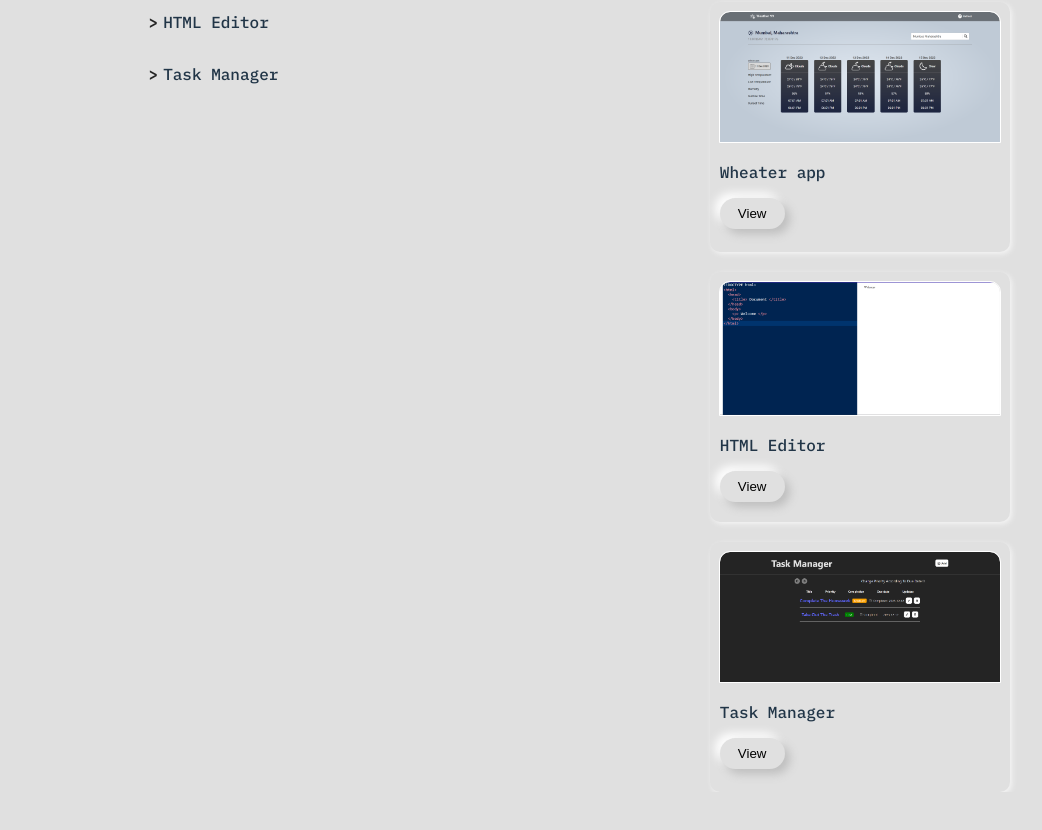
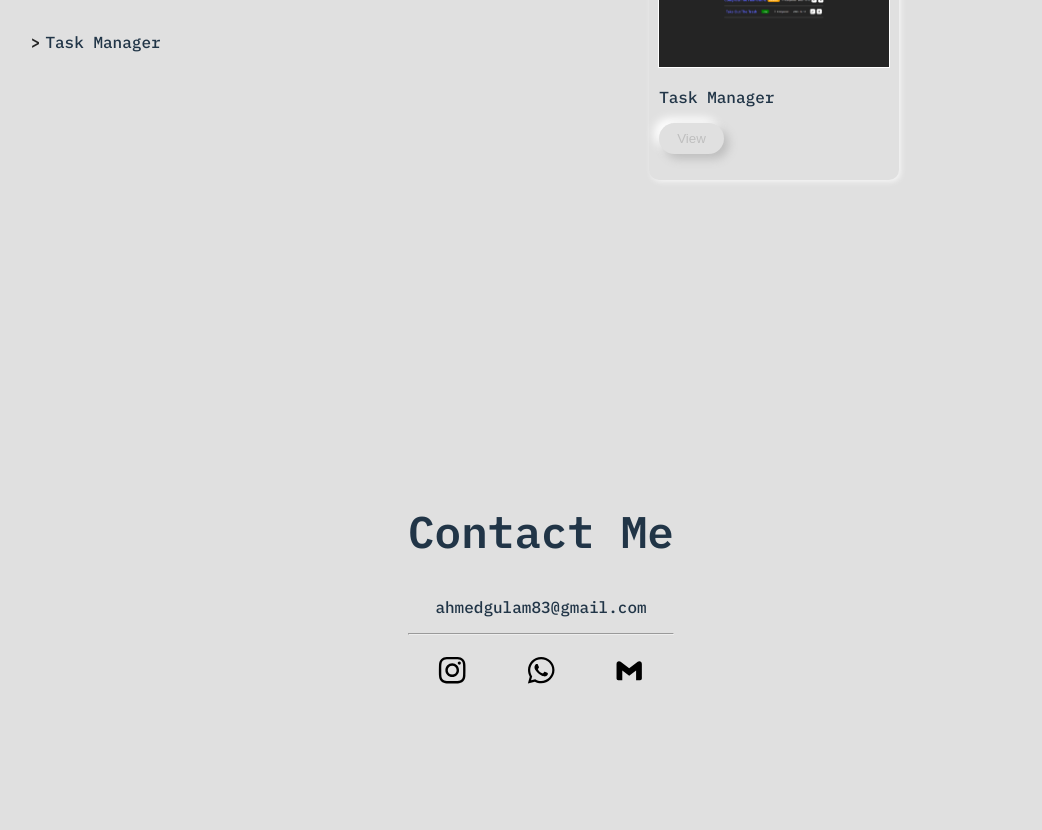
Before and after one commit to GulamAhmad-HiPER/portfolio, a React (Vite) app: page / in a window 1280 px wide. Shown: the part 1900-2730 px from the top of the page, without its empty margins (99-1141 px from the left). Before the commit the page ends 2692 px from the top, so only its background shows below. Built offline with nearby package versions, Linux system fonts and the light colour scheme.

Commit message:
contact page added

```diff
--- a/src/App.jsx
+++ b/src/App.jsx
@@ -1,6 +1,7 @@
 // import {  useState } from "react";
 import "./App.css";
 import Menu from "./components/Menu/Menu";
+import Contact from "./pages/Contact/Contact";
 import Home from "./pages/Home/Home";
 import Projects from "./pages/Projects/Projects";
 import Skill from "./pages/Skills/Skill";
@@ -11,6 +12,7 @@ function App() {
       <Home />
       <Skill />
       <Projects />
+      <Contact />
       <Menu />
     </>
   );
--- a/src/components/Card/Card.css
+++ b/src/components/Card/Card.css
@@ -1,7 +1,7 @@
 .card {
   box-sizing: border-box;
-  width: 300px;
-  height: 250px;
+  width: 250px;
+  height: 230px;
   padding: 10px;
   border-radius: 10px;
   box-shadow: 2px 2px 5px rgba(26, 25, 25, 0.788);
@@ -16,6 +16,11 @@
     border-top-right-radius: 10px;
     outline: 1px solid white;
   }
+  & a {
+    text-decoration: none;
+    color: white;
+    mix-blend-mode: difference;
+  }
 }
 @media (prefers-color-scheme: light) {
   .card {
@@ -23,5 +28,9 @@
     &.box_Shadow {
       box-shadow: 5px 5px 10px #cccccc, -5px -5px 10px #f4f4f4;
     }
+    & a {
+      text-decoration: none;
+      color: #222;
+    }
   }
 }
--- a/src/components/Card/Card.jsx
+++ b/src/components/Card/Card.jsx
@@ -1,12 +1,18 @@
 import "./Card.css";
 /* eslint-disable react/prop-types */
-const Card = ({ image, name, highlighted }) => {
+const Card = ({ image, name, highlighted, link }) => {
   return (
     <div className={`card ${highlighted ? "box_Shadow" : ""}`}>
       <img src={image} alt="project image" />
       <div className="details">
         <p>{name}</p>
-        <button>View</button>
+        <button>
+          {" "}
+          <a href={link} target="__blank">
+            {" "}
+            View{" "}
+          </a>
+        </button>
       </div>
     </div>
   );
--- a/src/components/Menu/Menu.jsx
+++ b/src/components/Menu/Menu.jsx
@@ -17,7 +17,7 @@ const Menu = () => {
     const handleScroll = () => {
       const homeElement = document.getElementById("home");
       const projectElement = document.getElementById("project");
-      // const contactElement = document.getElementById("contact");
+      const contactElement = document.getElementById("contact");
       const skillElement = document.getElementById("skill");
 
       const scrollPosition = window.scrollY;
@@ -46,7 +46,8 @@ const Menu = () => {
         });
       } else if (
         projectElement &&
-        scrollPosition >= projectElement.offsetTop / 1.2
+        scrollPosition >= projectElement.offsetTop / 1.2 &&
+        scrollPosition < contactElement.offsetTop / 1.2
       ) {
         setActive({
           home: false,
@@ -54,15 +55,17 @@ const Menu = () => {
           contact: false,
           skill: false,
         });
+      } else if (
+        contactElement &&
+        scrollPosition >= contactElement.offsetTop / 1.2
+      ) {
+        setActive({
+          home: false,
+          project: false,
+          contact: true,
+          skill: false,
+        });
       }
-      // else if(contactElement && scrollPosition >= contactElement.offsetTop){
-      //   setActive({
-      //     home: false,
-      //     project: true,
-      //     contact: false,
-      //     skill:false,
-      //   });
-      // }
     };
 
     window.addEventListener("scroll", handleScroll);
--- a/src/index.css
+++ b/src/index.css
@@ -36,13 +36,23 @@ button {
     border-color: white;
   }
 }
+a {
+  color: white;
+  transition: color 0.5s ease;
+}
+a:hover {
+  color: burlywood;
+}
 @media (prefers-color-scheme: light) {
   :root {
     color: #213547;
     background-color: #e0e0e0;
   }
+  a {
+    color: black;
+  }
   a:hover {
-    color: #747bff;
+    color: burlywood;
   }
   button {
     background-color: #e0e0e0;
--- /dev/null
+++ b/src/pages/Contact/Contact.jsx
@@ -0,0 +1,32 @@
+import style from "./Contact.module.css";
+import Imganimation from "../../components/Imganimation/Imganimation";
+import { FaInstagram } from "react-icons/fa";
+import { FaWhatsapp } from "react-icons/fa";
+import { BiLogoGmail } from "react-icons/bi";
+
+const Contact = () => {
+  return (
+    <section id="contact" className={style.contact_container}>
+      <div className={style.form_container}>
+        <h1 className="primary-fs">
+          <Imganimation text="Contact Me" singleline={true} speed={30} />
+        </h1>
+        <p>ahmedgulam83@gmail.com</p>
+        <hr />
+        <div className={style.icons}>
+          <a href="https://instagram.com" target="__blank">
+            <FaInstagram title="__izaar" />
+          </a>
+          <a href="https://wa.me/+918433595066" target="__blank">
+            <FaWhatsapp />
+          </a>
+          <a href="https://gmail.com">
+            <BiLogoGmail />
+          </a>
+        </div>
+      </div>
+    </section>
+  );
+};
+
+export default Contact;
--- /dev/null
+++ b/src/pages/Contact/Contact.module.css
@@ -0,0 +1,17 @@
+.contact_container {
+  width: 100%;
+  height: 100%;
+  display: flex;
+  justify-content: center;
+  align-items: center;
+}
+.form_container {
+  text-align: center;
+}
+.icons {
+  margin-top: 20px;
+  display: flex;
+  justify-content: space-around;
+  font-size: clamp(1.3rem, 1.1rem + 1vw, 2rem);
+  cursor: pointer;
+}
--- a/src/pages/Projects/Project.module.css
+++ b/src/pages/Projects/Project.module.css
@@ -1,22 +1,22 @@
 .project {
   width: 100%;
-  height: 100%;
   box-sizing: border-box;
   display: flex;
   flex-wrap: wrap;
-  padding: 2rem;
+  justify-content: center;
   & > div {
     min-width: 300px;
-    flex: 1 0 0;
+    /* border: 1px solid white; */
   }
   & .project_container {
-    min-width: 300px;
+    flex: 1 0 0;
     padding: clamp(1rem, 0.7143rem + 1.4286vw, 2rem);
     display: flex;
     flex-direction: column;
     align-items: center;
   }
   & .project_preview {
+    flex: 2 1 0;
     display: flex;
     flex-wrap: wrap;
     justify-content: center;
--- a/src/pages/Projects/Projects.jsx
+++ b/src/pages/Projects/Projects.jsx
@@ -80,13 +80,25 @@ const Projects = () => {
           image={img1}
           name="philomatheon"
           highlighted={hoveredItem === 0}
+          link="https://philomathean.netlify.app/"
         />
-        <Card image={img4} name="Wheater app" highlighted={hoveredItem === 3} />
-        <Card image={img2} name="HTML Editor" highlighted={hoveredItem === 1} />
+        <Card
+          image={img4}
+          name="Wheater app"
+          highlighted={hoveredItem === 3}
+          link="https://weather5daysapp.netlify.app/"
+        />
+        <Card
+          image={img2}
+          name="HTML Editor"
+          highlighted={hoveredItem === 1}
+          link="https://gulamahmad.github.io/HTMLEditor.github.io/"
+        />
         <Card
           image={img3}
           name="Task Manager"
           highlighted={hoveredItem === 2}
+          link="https://taskmanagertodoreact.netlify.app/"
         />
       </div>
     </section>
```
